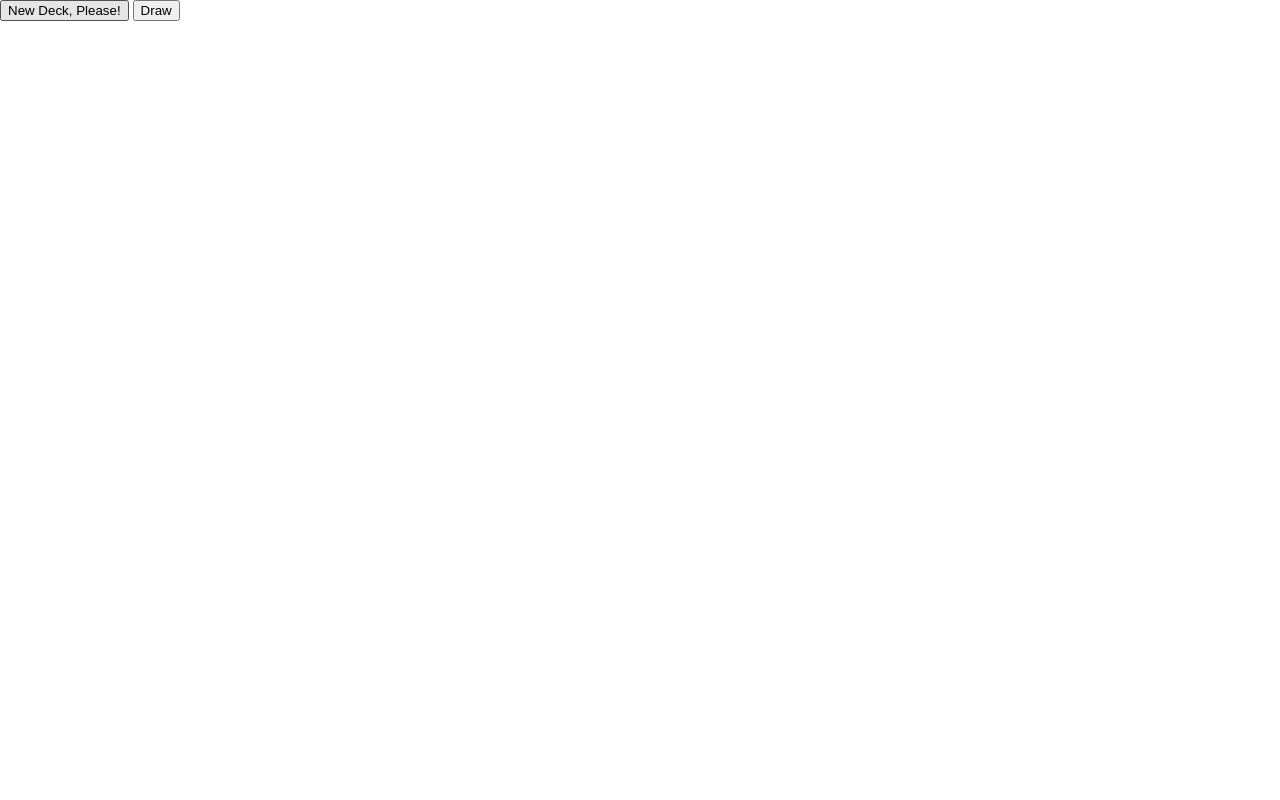
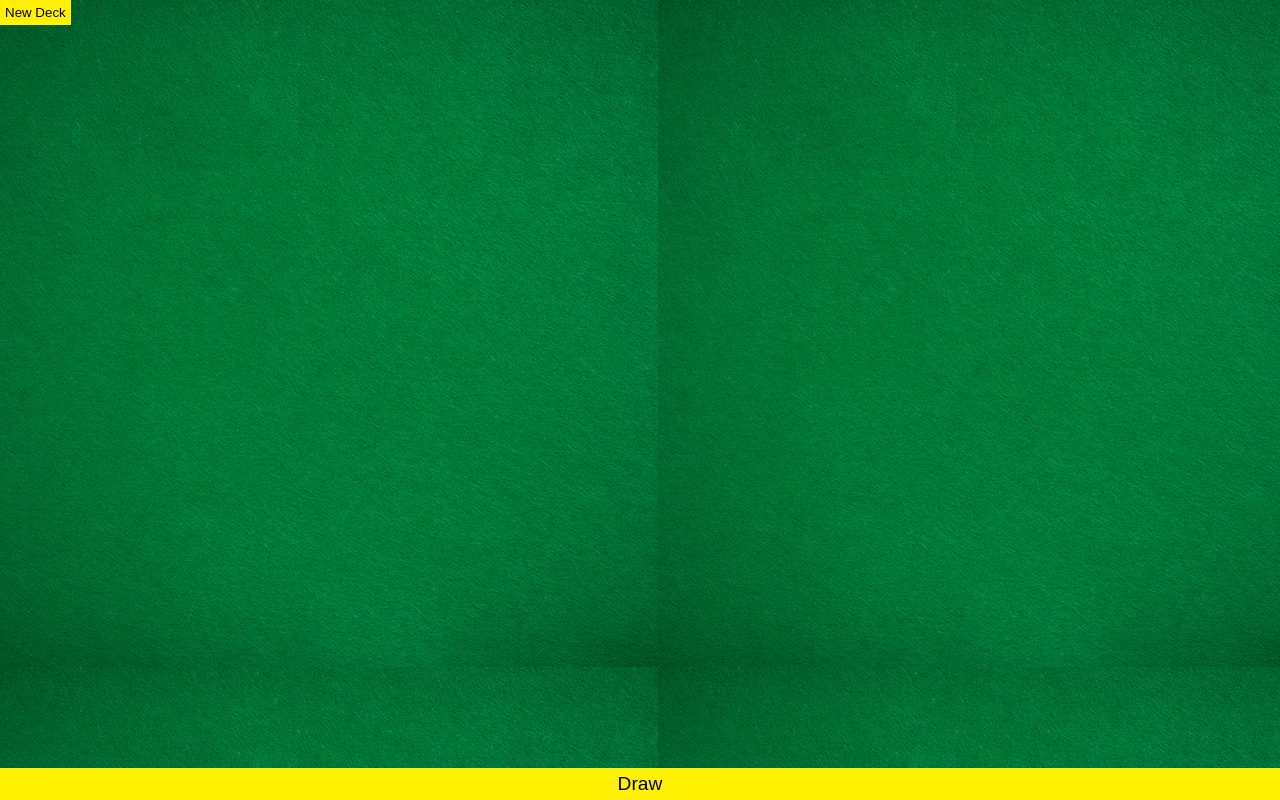
Before and after one commit to DevShruti/war-project-scrimba, a plain HTML site: page index.html in a window 1280 px wide. Drawn offline with Linux system fonts and the light colour scheme.

Commit message:
styling part1

```diff
--- a/index.css
+++ b/index.css
@@ -2,4 +2,29 @@ html,
 body {
   margin: 0;
   padding: 0;
+  background-image: url("img/table.png");
+  font-family: "Exo 2", sans-serif;
+  height: 100vh;
 }
+
+body {
+  display: flex;
+  flex-direction: column;
+  justify-content: space-between;
+}
+
+button {
+  background-color: #fff100;
+  cursor: pointer;
+  border: none;
+}
+
+button#new-deck {
+  align-self: flex-start;
+  padding: 5px;
+}
+
+button.draw {
+  font-size: 1.2em;
+  padding: 5px;
+}
--- a/index.html
+++ b/index.html
@@ -1,11 +1,13 @@
 <html>
     <head>
+        <link rel="preconnect" href="https://fonts.gstatic.com">
+        <link href="https://fonts.googleapis.com/css2?family=Exo+2:wght@300&display=swap" rel="stylesheet">
         <link rel="stylesheet" href="index.css">
     </head>
     <body>
-        <button id="new-deck">New Deck, Please!</button>
-        <button id="draw-cards">Draw</button>
+        <button id="new-deck">New Deck</button>
         <div id="cards"></div>
+        <button id="draw-cards" class="draw">Draw</button>
         <script src="index.js"></script>
     </body>
 </html>
```
